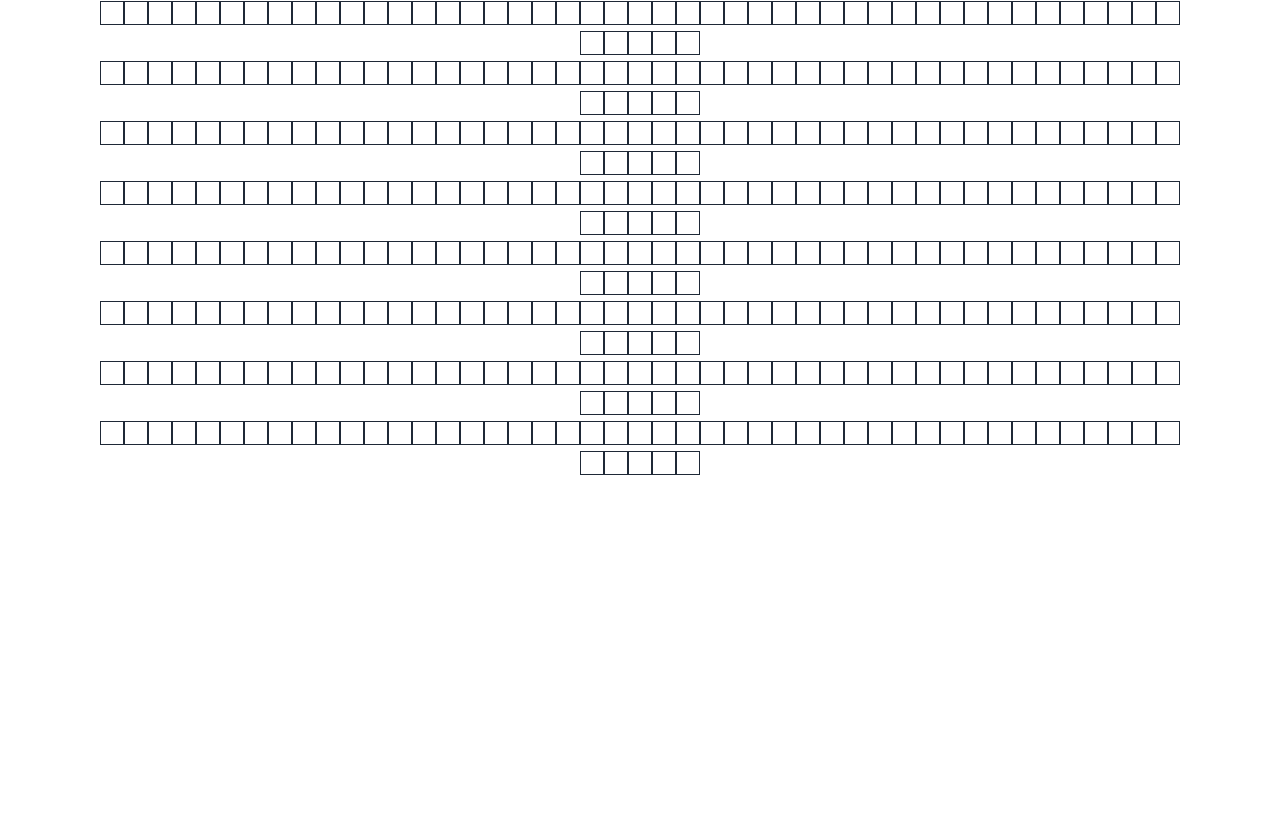
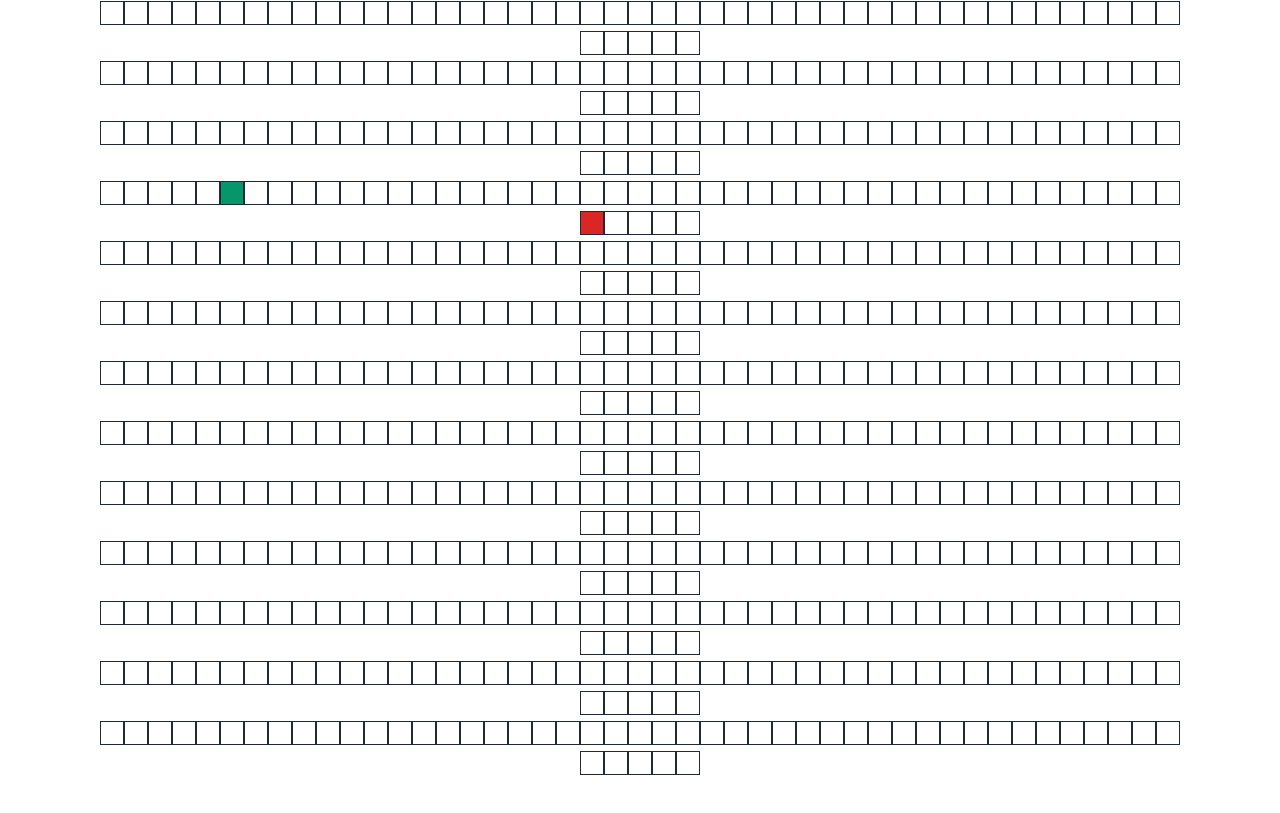
Before and after one commit to seanny421/pathfinderDevelopment, a React (Create React App) app in the folder application/: page / in a window 1280 px wide. Shown: the part 515-1328 px from the top of the page. Before the commit the page ends 1092 px from the top, so only its background shows below. Built offline with nearby package versions, Linux system fonts and the light colour scheme.

Commit message:
added start and finish nodes and tried to implement walls

```diff
--- a/application/src/components/grid/Grid.jsx
+++ b/application/src/components/grid/Grid.jsx
@@ -2,31 +2,42 @@ import React ,{useEffect, useState} from "react";
 import Node from "../node/Node.jsx";
 
 export default function Grid(){
-    const [nodes, setNodes] = useState([]);
+    const [nodesArr, setNodes] = useState([]);
 
     useEffect(() => {
         const nodes = [];
-        console.log("Component did mount");
-        for(let row=0; row < 15; row++){
+        for(let row=0; row < 20; row++){
             const currentRow = [];
             for(let col=0; col < 50; col++){
-                currentRow.push([]);
+                const currentNode = {
+                    col,
+                    row,
+                    isStart: row === 10 && col === 5,
+                    isFinish: row === 10 && col === 45,
+                };
+                currentRow.push(currentNode);
             }
             nodes.push(currentRow);
         }
         setNodes(nodes);
-        console.log(nodes);
     }, []);
 
+
     return(
-        <div className="grid m-24">
-
-            {nodes.map((row, rowIdx) => {
-                return <div>
-                    {row.map((node, nodeIdx) => <Node></Node>)}
+        <div className="m-24 select-none">
+            {nodesArr.map((row, rowIdx) => {
+                return <div key={rowIdx}>
+                    {row.map((node, nodeIdx) => {
+                        const {isStart, isFinish} = node;
+                        return (
+                            <Node
+                                key={nodeIdx}
+                                isStart={isStart}
+                                isFinish={isFinish}></Node>
+                        );
+                    })}
                 </div>
             })}
         </div>
-
     );
 }
--- a/application/src/components/node/Node.jsx
+++ b/application/src/components/node/Node.jsx
@@ -1,10 +1,29 @@
-import React from "react";
+import React, {useState}  from "react";
+
+export default function Node({isFinish, isStart}){
+    const [isWall, setIsWall] = useState(false);
+    const [isHover, setIsHover] = useState(false);
+    var mouseDown = false;
+    document.body.onmousedown = function() {
+      mouseDown = true;
+      console.log(mouseDown);
+    }
+    document.body.onmouseup = function() {
+        mouseDown = false;
+        console.log(mouseDown);
+    }
 
 
-export default function Node(){
+
+    function test(){
+        if(mouseDown){
+            console.log("YE");
+            setIsWall(true);
+        }
+    }
 
     return(
-     <div className="node w-6 h-6 border border-gray-800 inline-block">
+     <div onMouseEnter={test} className={`w-6 h-6 border border-gray-800 inline-block ${isStart ? "bg-green-600" : ""} ${isFinish ? "bg-red-600" : ""} ${isWall ? "bg-blue-900" : ""}`}>
      </div>
     );
 }
```
Also changed, not shown: 2 other files (tests, documents, lock files or other folders).
